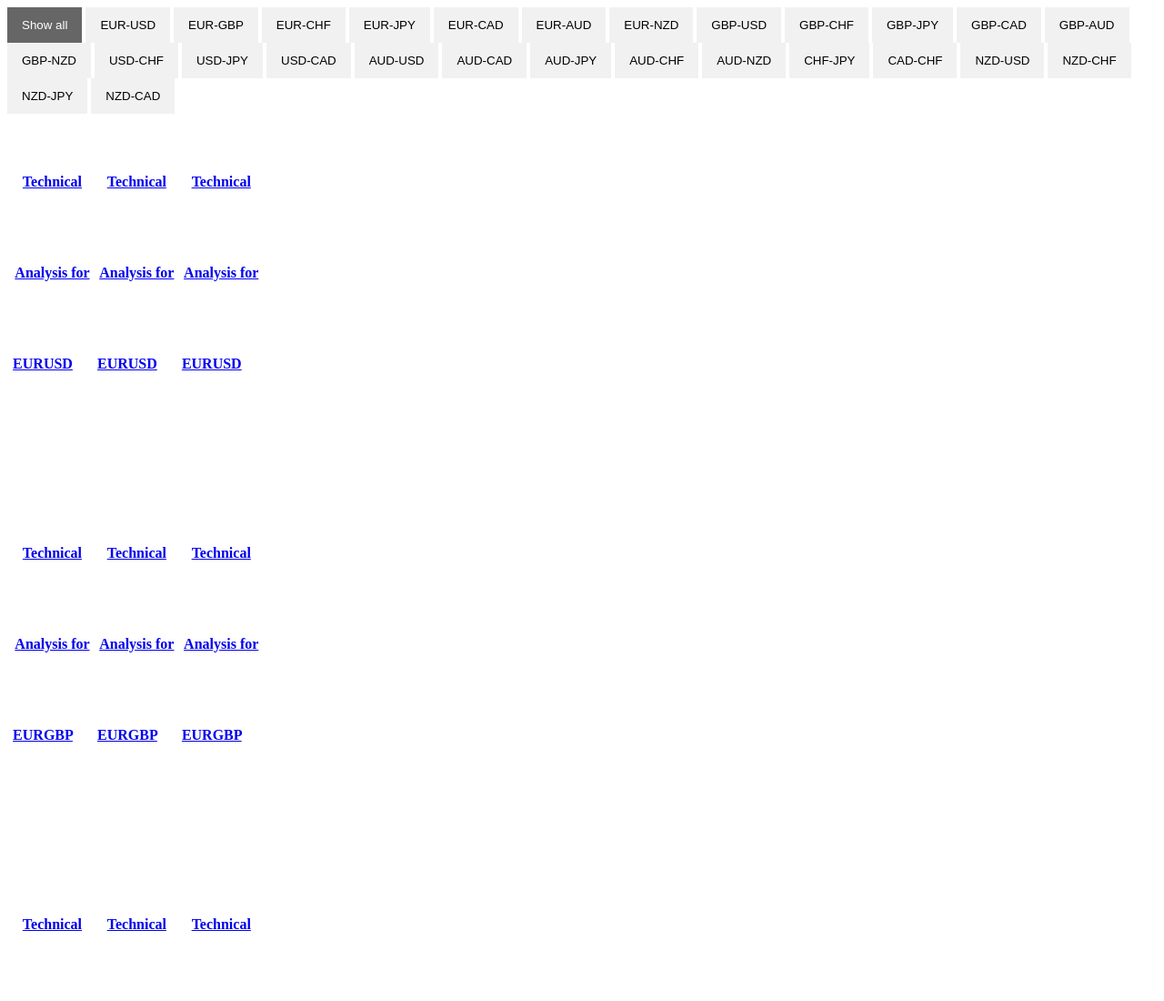
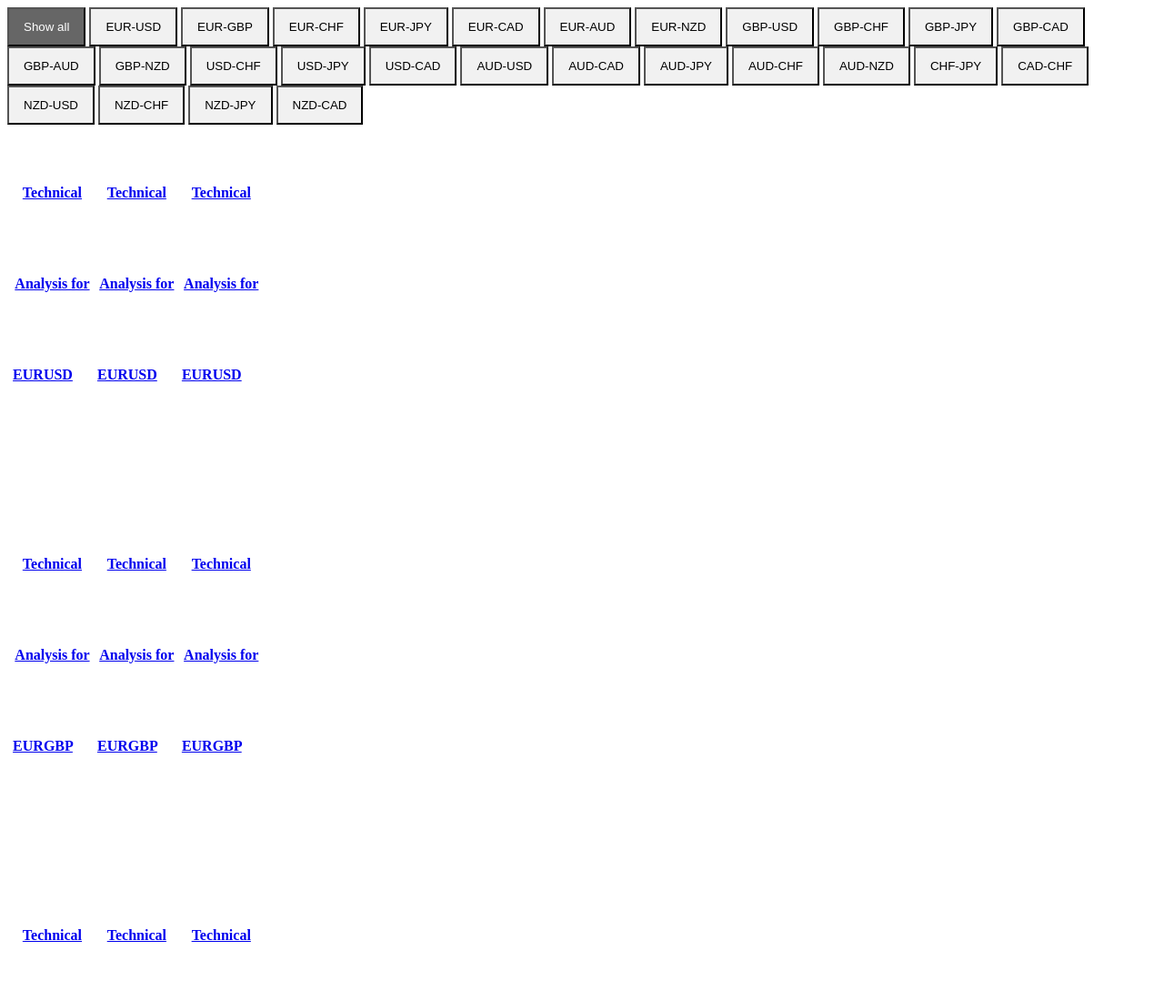
Before and after one commit to arifcoder/html5-practice, a plain HTML site: page tradingview.html in a window 1280 px wide. Shown: the top 1100 px of the page at 91% size. Drawn offline with Linux system fonts and the light colour scheme; a script that the page names is missing.

Commit message:
hdfhsdfh

```diff
--- a/tradingview.html
+++ b/tradingview.html
@@ -22,7 +22,7 @@
 
 /* Style the buttons */
 .btn {
-  border: none;
+  border: 1 px solid;
   outline: none;
   padding: 12px 16px;
   background-color: #f1f1f1;
```
